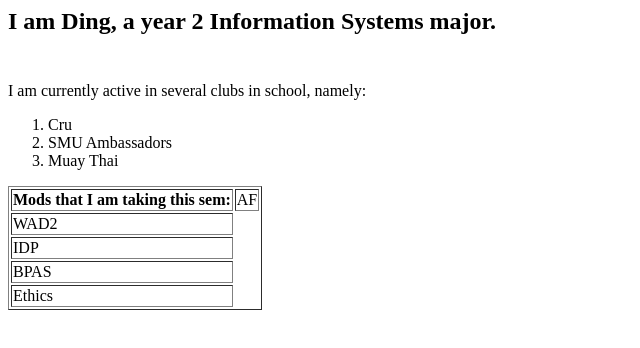
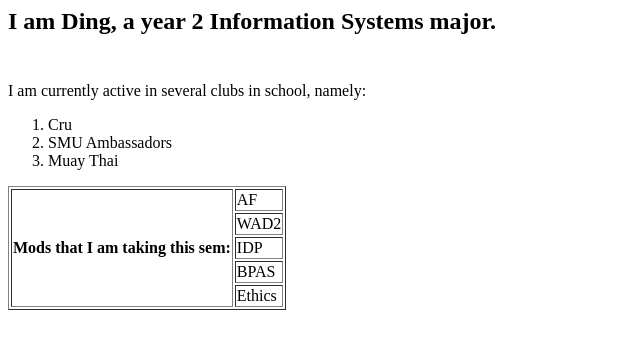
Before and after one commit to Developerding/Developerding.github.io, a plain HTML site: page index.html in a window 1280 px wide. Shown: the whole page, without its empty margins (0-640 px from the left). Drawn offline with Linux system fonts and the light colour scheme.

Commit message:
Update index.html

```diff
--- a/index.html
+++ b/index.html
@@ -9,7 +9,7 @@
 
   <table border='1'>
     <tr>
-      <th colspan='5'> Mods that I am taking this sem: </th>
+      <th rowspan='5'> Mods that I am taking this sem: </th>
       <td> AF </td>
     </tr>
     <tr>
```
